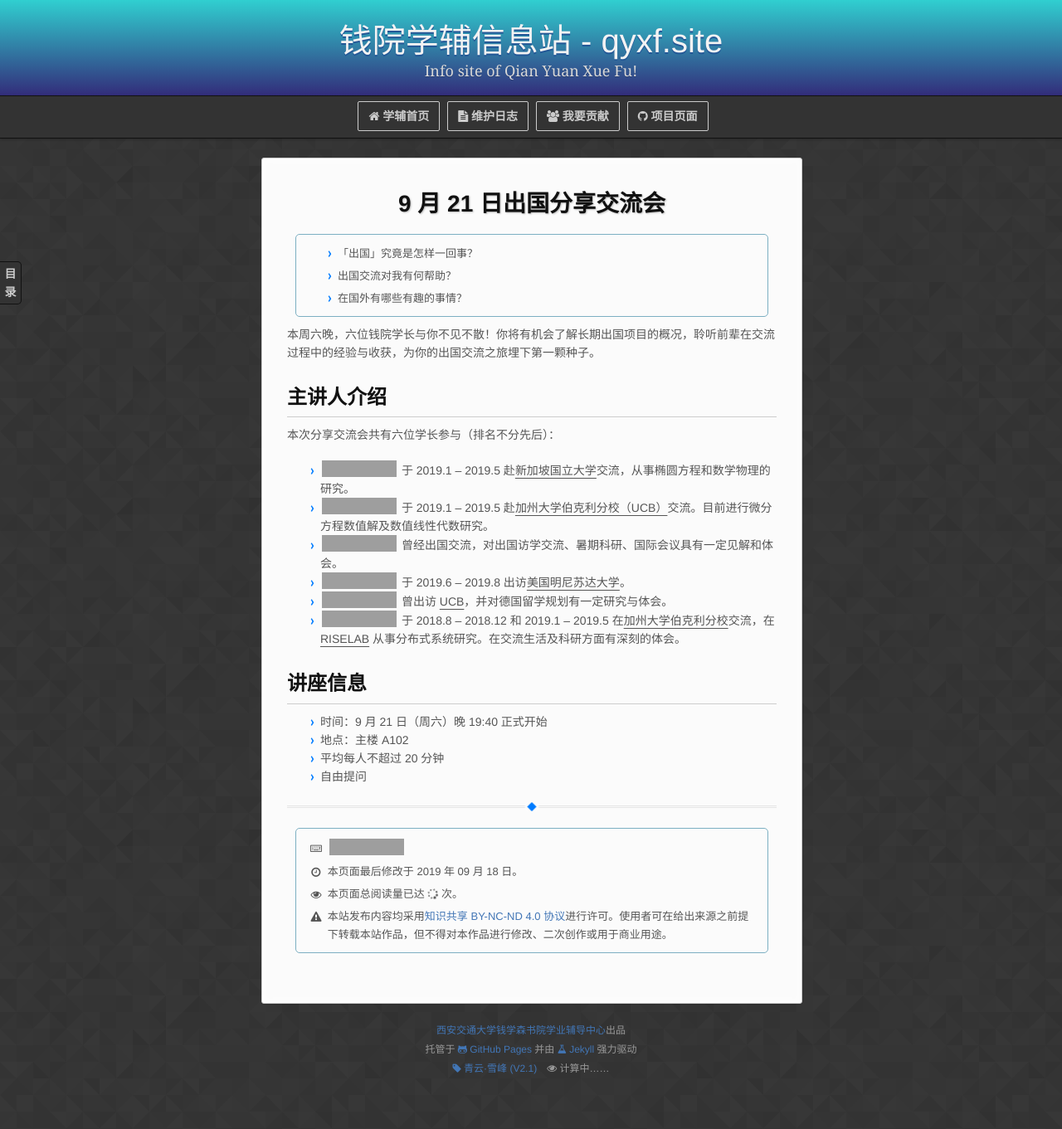
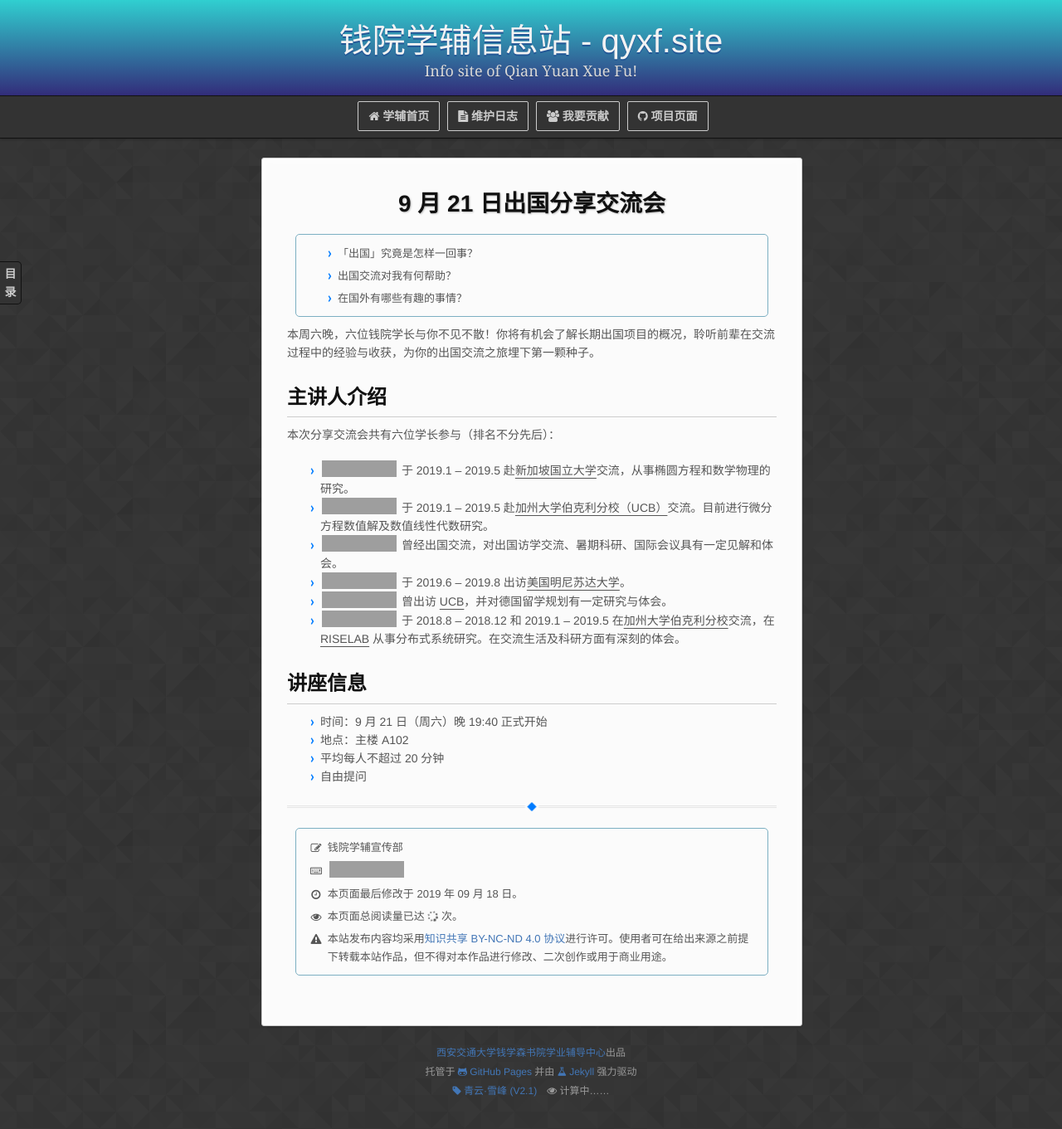
Before and after one commit to qyxf/qyxf.github.io, a Jekyll site: the page built from _posts/2019-09-18-go-abroad-lecture.md, in a window 1280 px wide, cut to the strip 0-1366 px from the top of the page. Shown: the top 1361 px of the strip at 83% size. Built offline with Jekyll 4.4.1, drawn with Linux system fonts in a browser that asks for light colours; some web fonts are replaced; comment, search, counter and statistics services are not loaded; before the commit the page ends 1339 px from its top, so only the background shows below that; grey boxes are pictures that could not be loaded.

Commit message:
Complete metadata of a post
Former-commit-id: 90c43d1c4119dfea4e5d81cf5a3a8f7f37c3d28e

```diff
--- a/_posts/2019-09-18-go-abroad-lecture.md
+++ b/_posts/2019-09-18-go-abroad-lecture.md
@@ -1,6 +1,8 @@
 ---
 layout: post
+title: 9 月 21 日出国分享交流会
 date: 2019-9-18
+author: 钱院学辅宣传部
 editor: '[![能动少C71尤佳睿](person)](@xjtu-blacksmith)'
 ---
 
```
